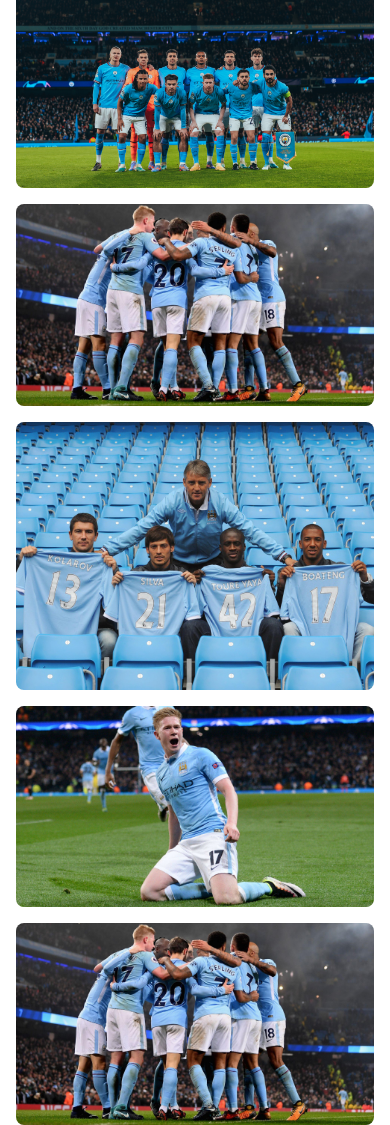
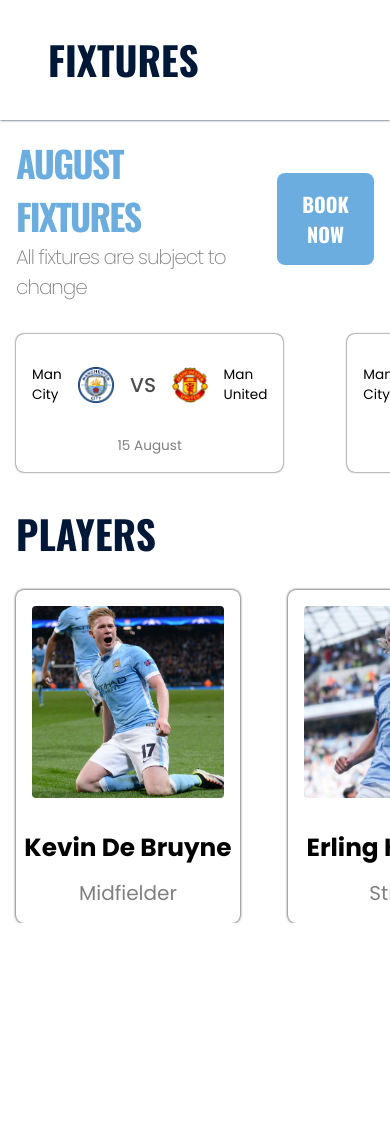
Before and after one commit to barathwebdev28/Man-City, a plain HTML site: page index.html in a window 390 px wide. Shown: the part 1385-2510 px from the top of the page. After the commit the page ends 2308 px from the top, so only its background shows below. Drawn offline with nearby package versions, Linux system fonts and the light colour scheme.

Commit message:
Used scroll effects for certain sections

```diff
--- a/styles.css
+++ b/styles.css
@@ -61,14 +61,15 @@
 
 .grid-img{
     width:100%;
-    height:100%;
+
+    max-width: 640px;
     object-fit: cover;
     border-radius:0.5rem;
 }
 
 .grid{
-    display: grid;
-    grid-template-columns:repeat(auto-fit, minmax(15rem,1fr));
+    display: flex;
+    overflow-x: scroll;
     row-gap:1rem;
     column-gap: 1rem;
     margin-left: 1rem;
@@ -195,14 +196,13 @@
 .match{
     display: flex;
     flex-direction: column;
-
     align-items: center;
     gap: 1rem;
     box-shadow: 0px 0px 2px rgb(0, 0, 0);
     border-radius: 8px;
     padding: 1rem;
     margin-bottom: 2rem;
-    width: 90%;
+    width: 80%;
 }
 
 .team-container{
@@ -252,9 +252,8 @@
 }
 
 .player-grid{
-    display: grid;
-    grid-template-columns:repeat(auto-fit, minmax(15rem,1fr)) ;
-    gap:2rem;
+    display: flex;
+    overflow-x: scroll;
     padding-left:1rem;
     padding-right: 1rem;
     column-gap: 3rem;
@@ -263,8 +262,9 @@
 .player-container{
     display: flex;
     flex-direction: column;
+    margin-top: 0.75rem;
     align-items: center;
-    box-shadow: 0px 0px 2px rgb(0, 0, 0);
+    box-shadow: 0px 0px 3px rgb(0, 0, 0);
     border-radius: 8px;
 }
 
@@ -364,3 +364,22 @@
         padding: 0;
     }
     }
+
+@media(max-width:470px){
+    .team,.date{
+        font-size: 0.85rem;
+    }
+    .matches{
+        display: flex;
+        flex-direction: row;
+        justify-content: space-between;
+
+        overflow-x: scroll;
+        gap: 2rem;
+    }
+    .match{
+        margin-top: 1rem;
+        margin-left: 1rem;
+        margin-right: 1rem;
+    }
+}
```
